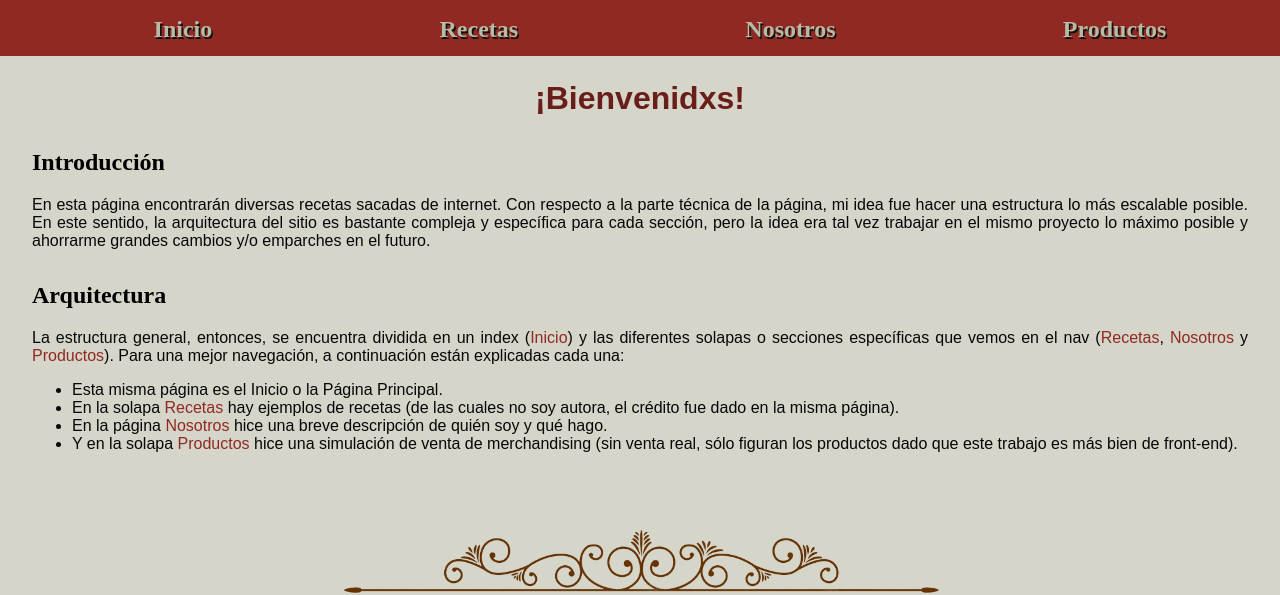
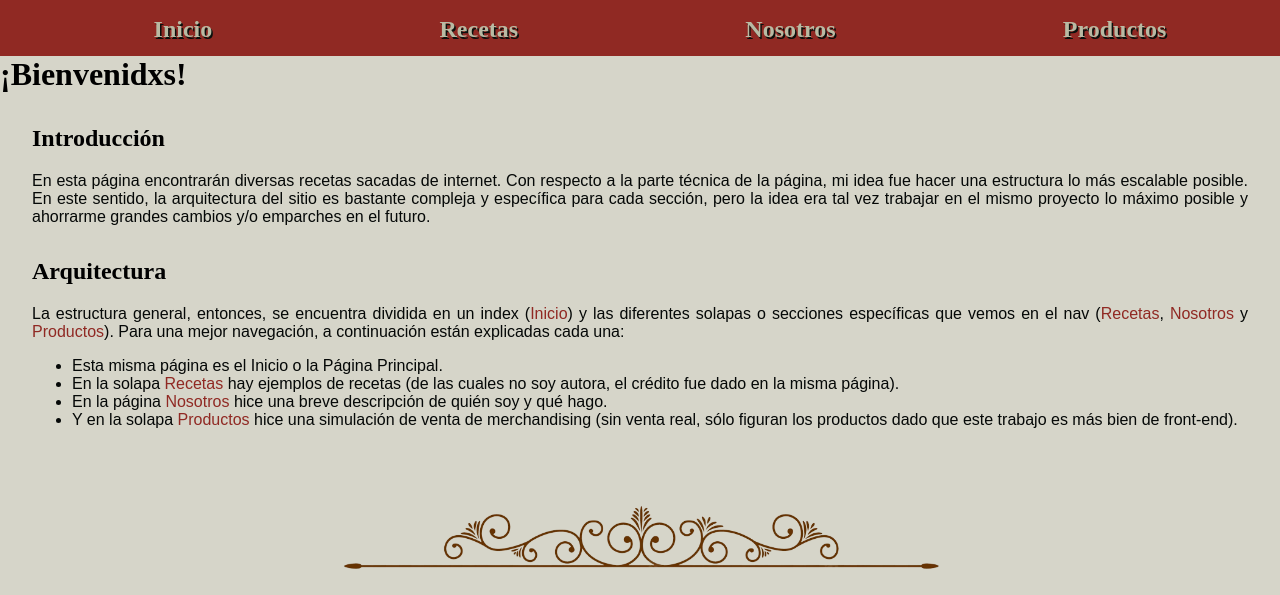
Before and after one commit to aylencastro/recetas_tarea, a plain HTML site: page index.html in a window 1280 px wide. Shown: the top 595 px of the page. Drawn offline with Linux system fonts and the light colour scheme.

Commit message:
Modificaciones leves en el index

```diff
--- a/index.html
+++ b/index.html
@@ -24,7 +24,7 @@
         </nav>
     </header>
     <main class="body">
-        <span><h1 class="title">¡Bienvenidxs!</h1></span>
+        <span><h1>¡Bienvenidxs!</h1></span>
 
         <section>
             <div>
```
